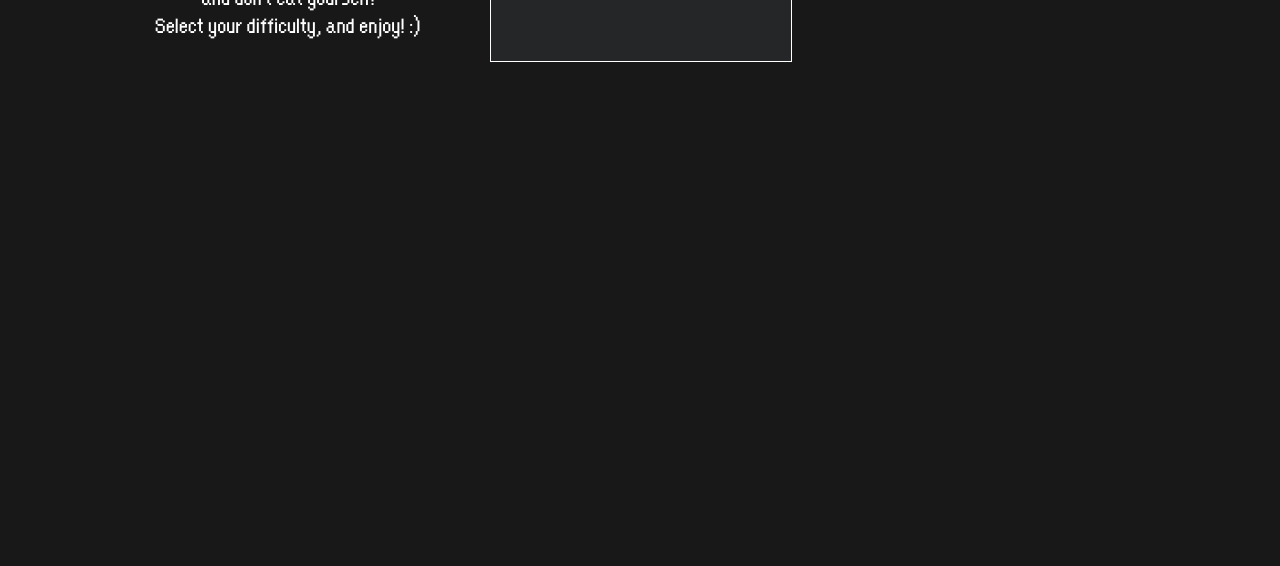
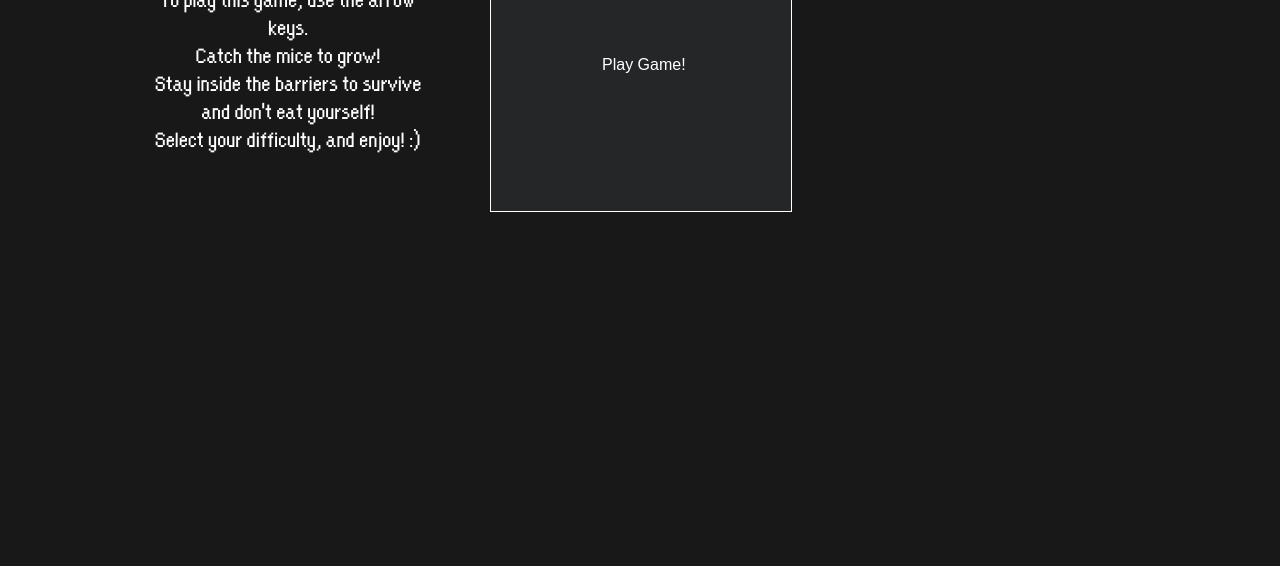
Before and after one commit to aidant842/snakeTest, a plain HTML site: page index.html in a window 1280 px wide. Shown: the part 234-800 px from the top of the page. Drawn offline with Linux system fonts and the light colour scheme.

Commit message:
temporary fix for canvas not rendering at correct size

```diff
--- a/assets/css/mainStyle.css
+++ b/assets/css/mainStyle.css
@@ -11,6 +11,7 @@
 
 body{
     background-color: #181818;
+    /* background-color: green; */
 }
 
 
--- a/assets/js/draw.js
+++ b/assets/js/draw.js
@@ -2,6 +2,8 @@
 
 const canvas = document.querySelector(".canvas");
 const ctx = canvas.getContext("2d");
+/* ctx.canvas.width  = 300;
+ctx.canvas.height  = 300; */
 const scale = 20;
 const rows = canvas.height / scale;
 const colums = canvas.width / scale;
--- a/index.html
+++ b/index.html
@@ -23,7 +23,7 @@
 
     <div class="row">
       <div class="col-12 canvasContainer">
-        <canvas class="canvas">
+        <canvas class="canvas" width="300" height="300">
         </canvas>
 
 
```
